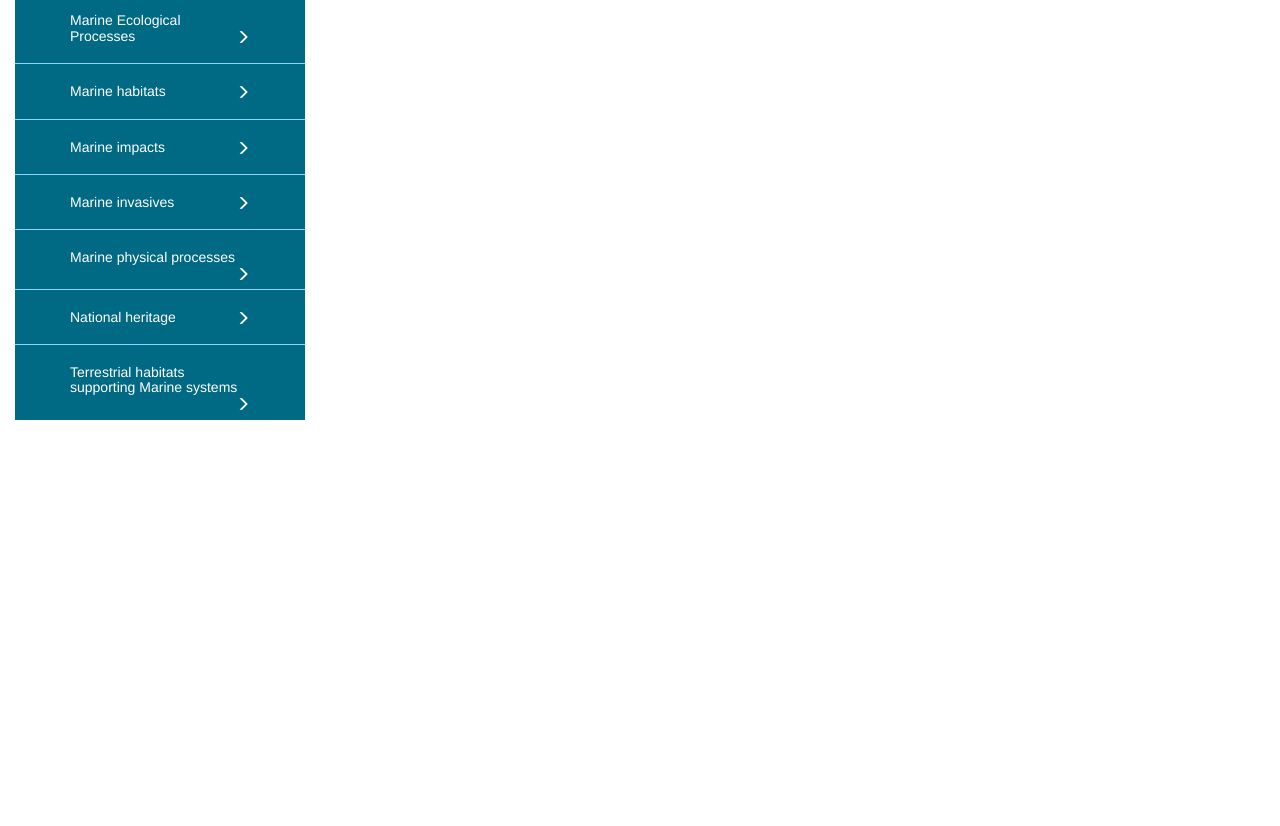
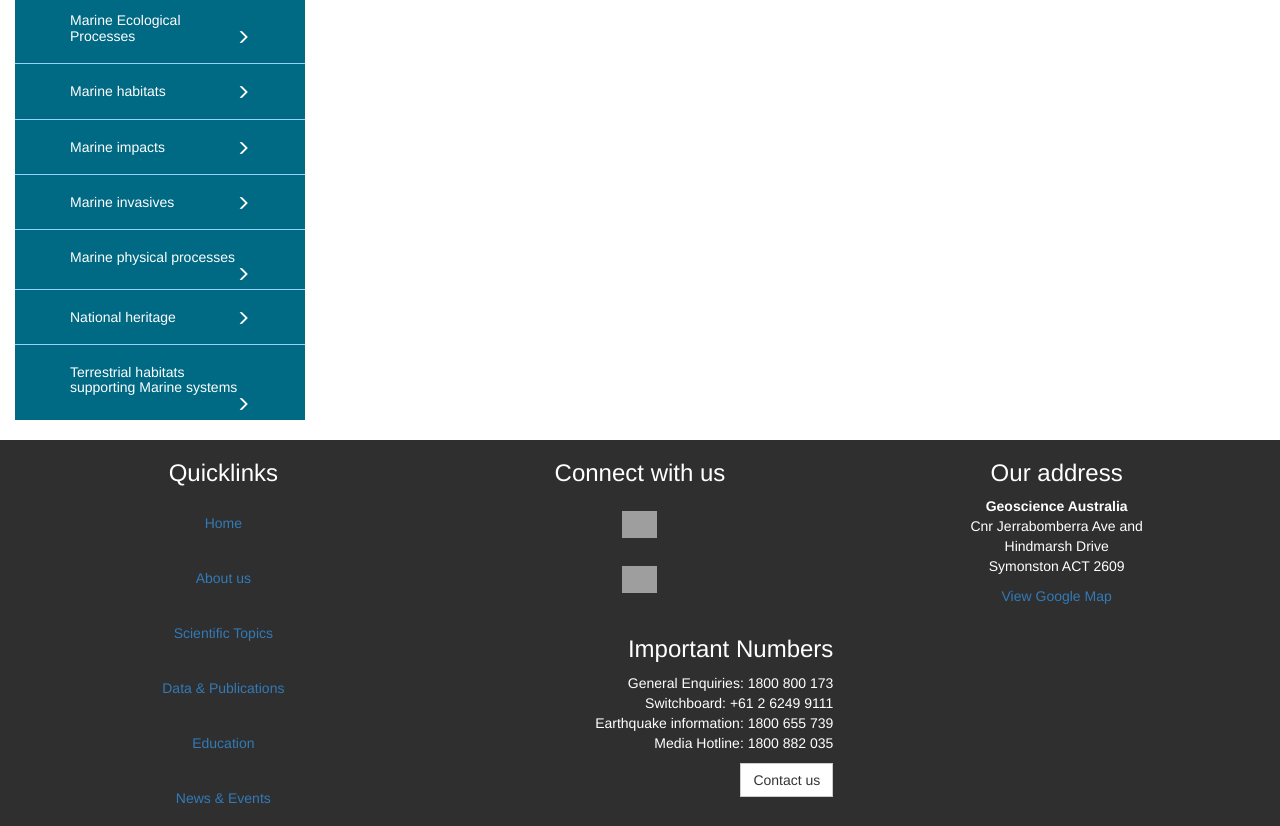
Before and after one commit to GeoscienceAustralia/hydroid-client, a website: page app/index.html in a window 1280 px wide. Shown: the part 549-1375 px from the top of the page. Before the commit the page ends 979 px from the top, so only its background shows below. Drawn offline with nearby package versions, Linux system fonts and the light colour scheme; some packages are replaced by stand-ins of ours; grey boxes are pictures that could not be loaded; a script that the page names is missing.

Commit message:
Initial footer commit

```diff
--- a/app/app.js
+++ b/app/app.js
@@ -11,6 +11,7 @@
         'cart',
         'anchor',
         'header',
+        'footer',
         'hydroid-alerts'
     ]);
 
--- /dev/null
+++ b/app/components/footer/footer.html
@@ -0,0 +1,46 @@
+<div class="container text-center" style="background-color: #2F2F2F; color: #fff; width: 100%; margin-top: 10px;">
+    <div class="block-group">
+        <nav class="block col-xs-4">
+            <h3>Quicklinks</h3>
+
+            <ul class="nav">
+                <li><a href="http://www.ga.gov.au">Home</a></li>
+                <li><a href="http://www.ga.gov.au/about">About us</a></li>
+                <li><a href="http://www.ga.gov.au/scientific-topics">Scientific Topics</a></li>
+                <li><a href="http://www.ga.gov.au/data-pubs">Data &amp; Publications</a></li>
+                <li><a href="http://www.ga.gov.au/education">Education</a></li>
+                <li><a href="http://www.ga.gov.au/news-events">News &amp; Events</a></li>
+            </ul>
+        </nav>
+
+        <nav class="block col-xs-4">
+                <h3>Connect with us</h3>
+                <ul class="nav">
+                    <li><a href="https://twitter.com/GeoscienceAus"><img src="http://www.ga.gov.au/__data/assets/image/0018/16506/twitter-footer.png" width="35" alt="Link to our Twitter page."></a></li>
+                    <li><a href="http://www.youtube.com/user/GeoscienceAustralia"><img src="http://www.ga.gov.au/__data/assets/image/0020/16508/youtube-footer.png" width="35" alt="Link to our YouTube page."></a></li>
+                </ul>
+        </nav>
+
+        <div class="block col-xs-4">
+            <h3>Our address</h3>
+            <p>
+                <b>Geoscience Australia</b><br>
+                Cnr Jerrabomberra Ave and<br>
+                Hindmarsh Drive<br>
+                Symonston ACT 2609
+            </p>
+            <p><a href="https://maps.google.com/maps?q=geoscience+australia&amp;hl=en&amp;sll=37.0625,-95.677068&amp;sspn=56.899383,79.013672&amp;hq=geoscience+australia&amp;radius=15000&amp;t=m&amp;z=13&amp;iwloc=A">View Google Map</a></p>
+        </div>
+
+        <div class="block col-xs-4 text-right">
+            <h3>Important Numbers</h3>
+            <p>
+                General Enquiries: 1800 800 173<br>
+                Switchboard: +61 2 6249 9111<br>
+                Earthquake information: 1800 655 739<br>
+                Media Hotline: 1800 882 035
+            </p>
+            <p><a href="http://www.ga.gov.au/contact-us" class="btn btn-default">Contact us</a> </p>
+        </div>
+    </div>
+</div>
--- /dev/null
+++ b/app/components/footer/footer.js
@@ -0,0 +1,18 @@
+(function () {
+    "use strict";
+
+    var module = angular.module('footer', [
+
+    ]);
+
+    module.directive('applicationFooter', [function() {
+        return {
+            restrict: 'E',
+            scope: { },
+            templateUrl: 'components/footer/footer.html',
+            controller: ['$scope', function($scope) {
+
+            }]
+        }
+    }]);
+})();
--- a/app/index.html
+++ b/app/index.html
@@ -33,9 +33,11 @@
     </div>
 </div>
 
-<div class="container-fluid mainView" ng-view>
+<div class="container-fluid mainView" ng-view></div>
+<!-- /.container -->
 
-</div><!-- /.container -->
+<application-footer></application-footer>
+
 <!-- build:js lib/js/jquery.min.js -->
 <script src="../node_modules/jquery/dist/jquery.js"></script>
 <!-- endbuild -->
@@ -63,6 +65,7 @@
 <script src="components/config/config.js"></script>
 <script src="components/modal/modal.js"></script>
 <script src="components/header/header.js"></script>
+<script src="components/footer/footer.js"></script>
 <script src="components/alerts/alerts.js"></script>
 <script src="app.js"></script>
 <!-- endbuild-->
```
Also changed, not shown: app/components/footer/footer.spec.js (added, +31 -0 lines).
